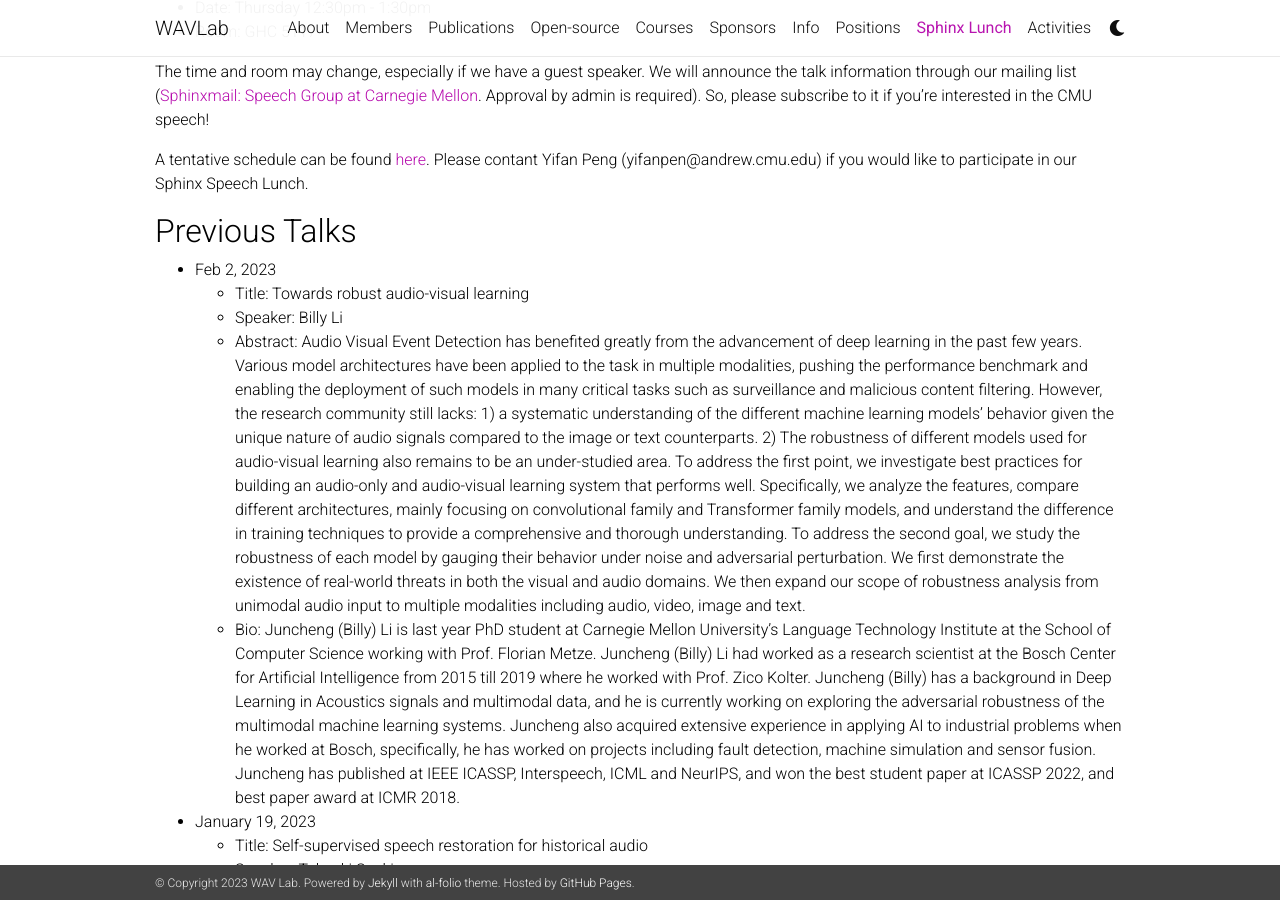
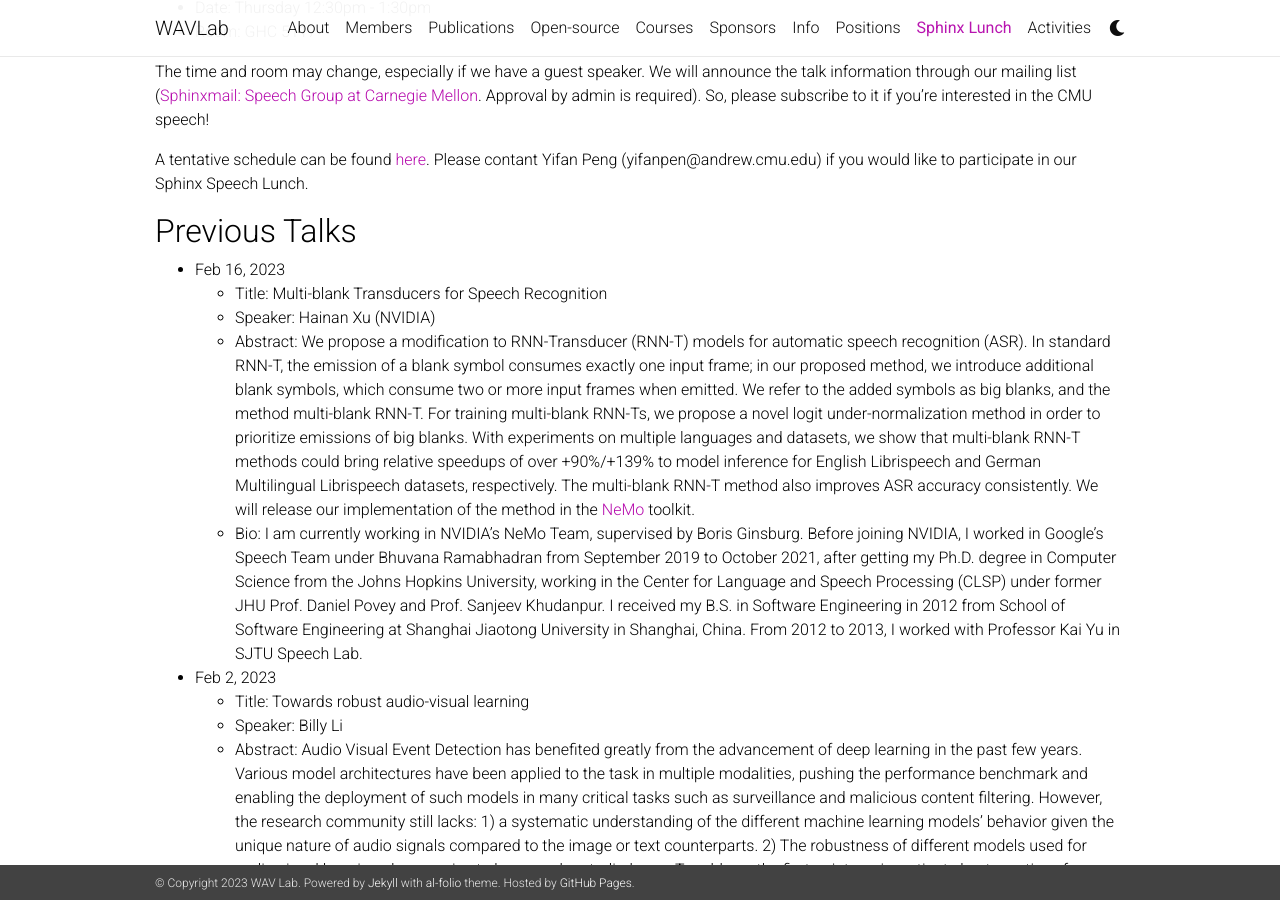
Before and after one commit to shinjiwlab/shinjiwlab.github.io, a Jekyll site: the page built from _pages/sphinx-lunch.md, in a window 1280 px wide and 900 px high, scrolled down 340 px. Built offline with Jekyll 4.4.1, drawn with Linux system fonts in a browser that asks for light colours; nearby versions of some CDN libraries; a style sheet for code colours, icons or effects is not loaded.

Commit message:
update sphinx lunch

```diff
--- a/_pages/sphinx-lunch.md
+++ b/_pages/sphinx-lunch.md
@@ -24,6 +24,12 @@ So, please subscribe to it if you're interested in the CMU speech!
 A tentative schedule can be found [here](https://docs.google.com/spreadsheets/d/1TOai33IkD7zAFBsNDkk29RRz5CpXN56vQRajlrs1kis/edit?usp=sharing). Please contant Yifan Peng (yifanpen@andrew.cmu.edu) if you would like to participate in our Sphinx Speech Lunch.
 
 ## Previous Talks
+
+- Feb 16, 2023
+  - Title: Multi-blank Transducers for Speech Recognition
+  - Speaker: Hainan Xu (NVIDIA)
+  - Abstract: We propose a modification to RNN-Transducer (RNN-T) models for automatic speech recognition (ASR). In standard RNN-T, the emission of a blank symbol consumes exactly one input frame; in our proposed method, we introduce additional blank symbols, which consume two or more input frames when emitted. We refer to the added symbols as big blanks, and the method multi-blank RNN-T. For training multi-blank RNN-Ts, we propose a novel logit under-normalization method in order to prioritize emissions of big blanks. With experiments on multiple languages and datasets, we show that multi-blank RNN-T methods could bring relative speedups of over +90%/+139% to model inference for English Librispeech and German Multilingual Librispeech datasets, respectively. The multi-blank RNN-T method also improves ASR accuracy consistently. We will release our implementation of the method in the [NeMo](https://github.com/NVIDIA/NeMo/) toolkit.
+  - Bio: I am currently working in NVIDIA's NeMo Team, supervised by Boris Ginsburg. Before joining NVIDIA, I worked in Google's Speech Team under Bhuvana Ramabhadran from September 2019 to October 2021, after getting my Ph.D. degree in Computer Science from the Johns Hopkins University, working in the Center for Language and Speech Processing (CLSP) under former JHU Prof. Daniel Povey and Prof. Sanjeev Khudanpur. I received my B.S. in Software Engineering in 2012 from School of Software Engineering at Shanghai Jiaotong University in Shanghai, China. From 2012 to 2013, I worked with Professor Kai Yu in SJTU Speech Lab.
 
 - Feb 2, 2023
   - Title: Towards robust audio-visual learning
```
